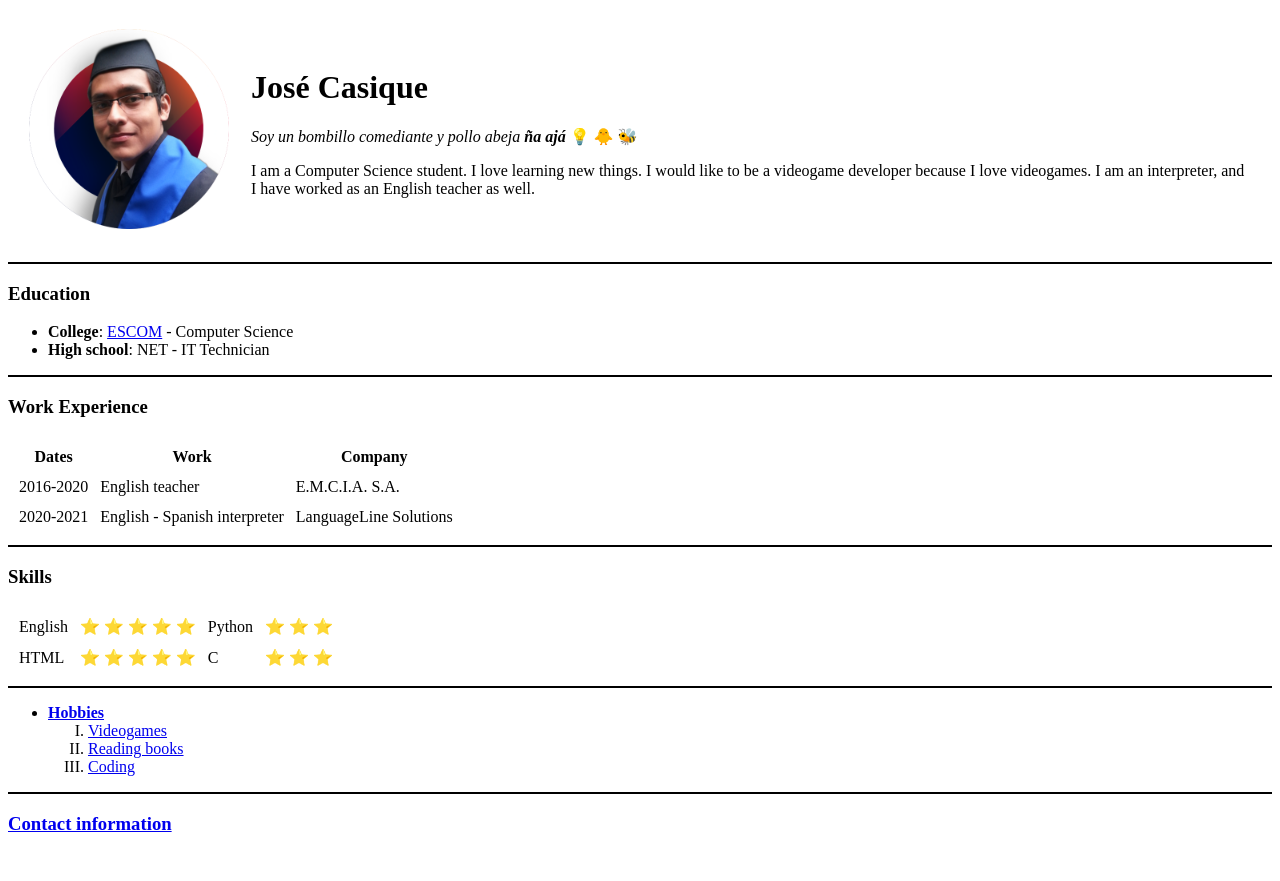
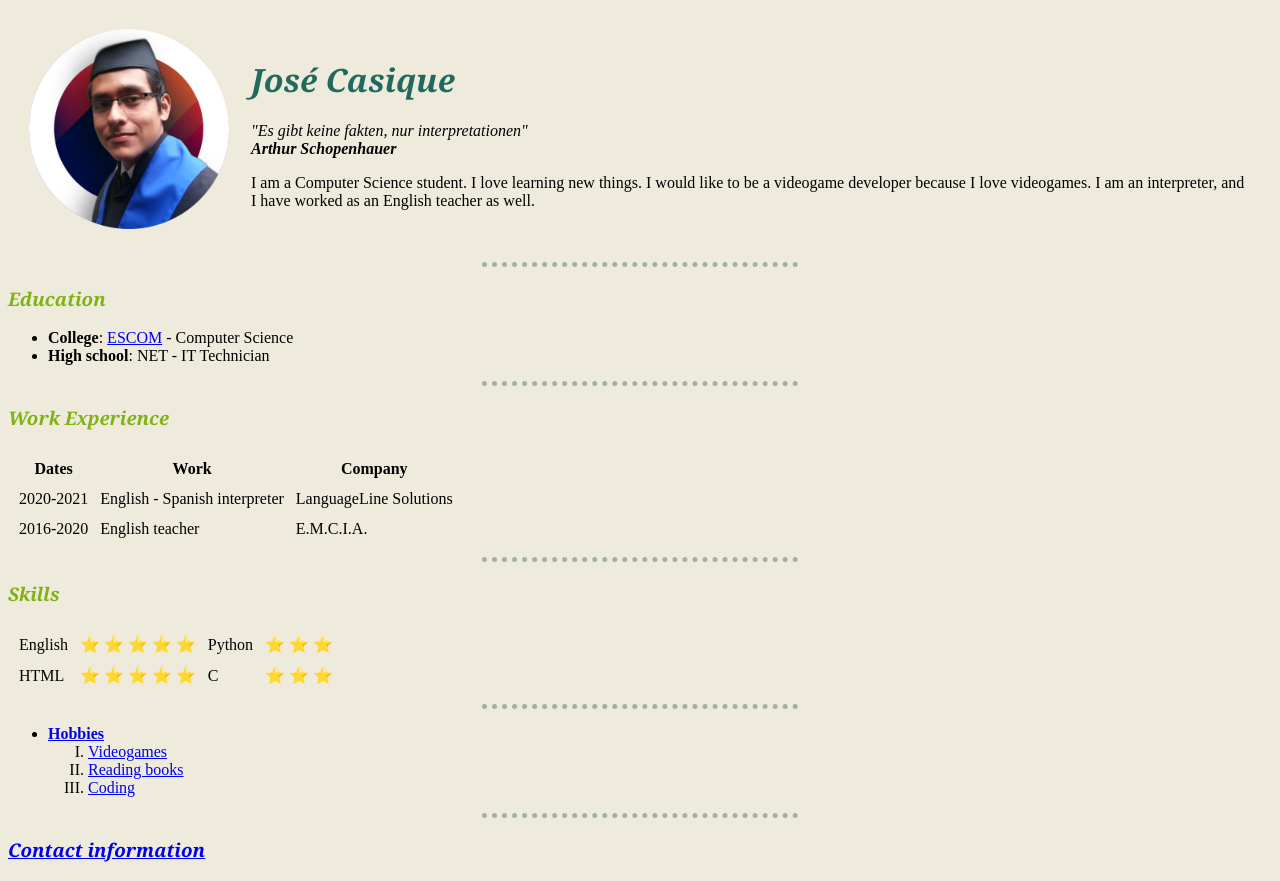
Before and after one commit to IosifCas/cv, a plain HTML site: page index.html in a window 1280 px wide. Before the commit the page ends 854 px from the top, so only its background shows below. Drawn offline with Linux system fonts and the light colour scheme.

Commit message:
Update 1 basic css included

```diff
--- /dev/null
+++ b/css/styles.css
@@ -0,0 +1,24 @@
+body{
+    background-color: #eeebdd;
+}
+
+hr{
+    background-color: #eeebdd;
+    border-style: none;
+    border-width: 5px;
+    border-top-style: dotted;
+    border-color: #a2b29f;
+    width: 25%;
+}
+
+h1{
+    font-style: italic;
+    font-family: Cambria, Cochin, Georgia, Times, 'Times New Roman', serif;
+    color: #206a5d;
+}
+
+h3{
+    font-style: italic;
+    font-family: Cambria, Cochin, Georgia, Times, 'Times New Roman', serif;
+    color: #81b214;
+}
--- a/index.html
+++ b/index.html
@@ -5,6 +5,7 @@
   <meta charset="utf-8">
   <meta name="description" content="landing">
   <title> &#128063; Timmy's personal site &#128063; </title>
+  <link rel="stylesheet" href="/css/styles.css">
 </head>
 
 <body>
@@ -14,8 +15,7 @@
       <td>
         <h1>José Casique</h1>
         <p>
-          <em>Soy un bombillo comediante y pollo abeja <strong>ña ajá</strong></em>
-          &#128161; &#128037; &#128029;
+          <em>"Es gibt keine fakten, nur interpretationen" <br><strong> Arthur Schopenhauer</strong></em>
         </p>
 
         <p>
@@ -27,13 +27,13 @@
     </tr>
   </table>
 
-  <hr color="black", noshade>
+  <hr>
     <h3>Education</h3>
     <ul>
       <li><strong>College</strong>: <a href="https://www.escom.ipn.mx/">ESCOM</a> - Computer Science </li>
       <li><strong>High school</strong>: NET - IT Technician</li>
     </ul>
-  <hr color="black" noshade>
+  <hr>
     <h3>Work Experience</h3>
       <table cellspacing="10px">
         <thead>
@@ -45,18 +45,18 @@
         </thead>
         <tbody>
           <tr>
-            <td>2016-2020</td>
-            <td>English teacher</td>
-            <td>E.M.C.I.A. S.A.</td>
-          </tr>
-          <tr>
             <td>2020-2021</td>
             <td>English - Spanish interpreter</td>
             <td>LanguageLine Solutions</td>
           </tr>
+          <tr>
+            <td>2016-2020</td>
+            <td>English teacher</td>
+            <td>E.M.C.I.A.</td>
+          </tr>
         </tbody>
       </table>
-  <hr color="black" noshade>
+  <hr>
   <h3>Skills</h3>
     <table cellspacing="10px">
       <tbody>
@@ -76,7 +76,7 @@
         </tr>
       </tbody>
     </table>
-  <hr color="black" noshade>
+  <hr>
     <ul>
       <li><strong><a href="hobbies.html">Hobbies</a></strong>
         <ol type="I">
@@ -86,7 +86,7 @@
         </ol>
       </li>
     </ul>
-  <hr color="black" noshade>
+  <hr>
   <h3><a href="contact-info.html">Contact information</a></h3>
 </body>
 
```
Also changed, not shown: contact-info.html (+1 -0 lines), hobbies.html (+1 -0 lines).
